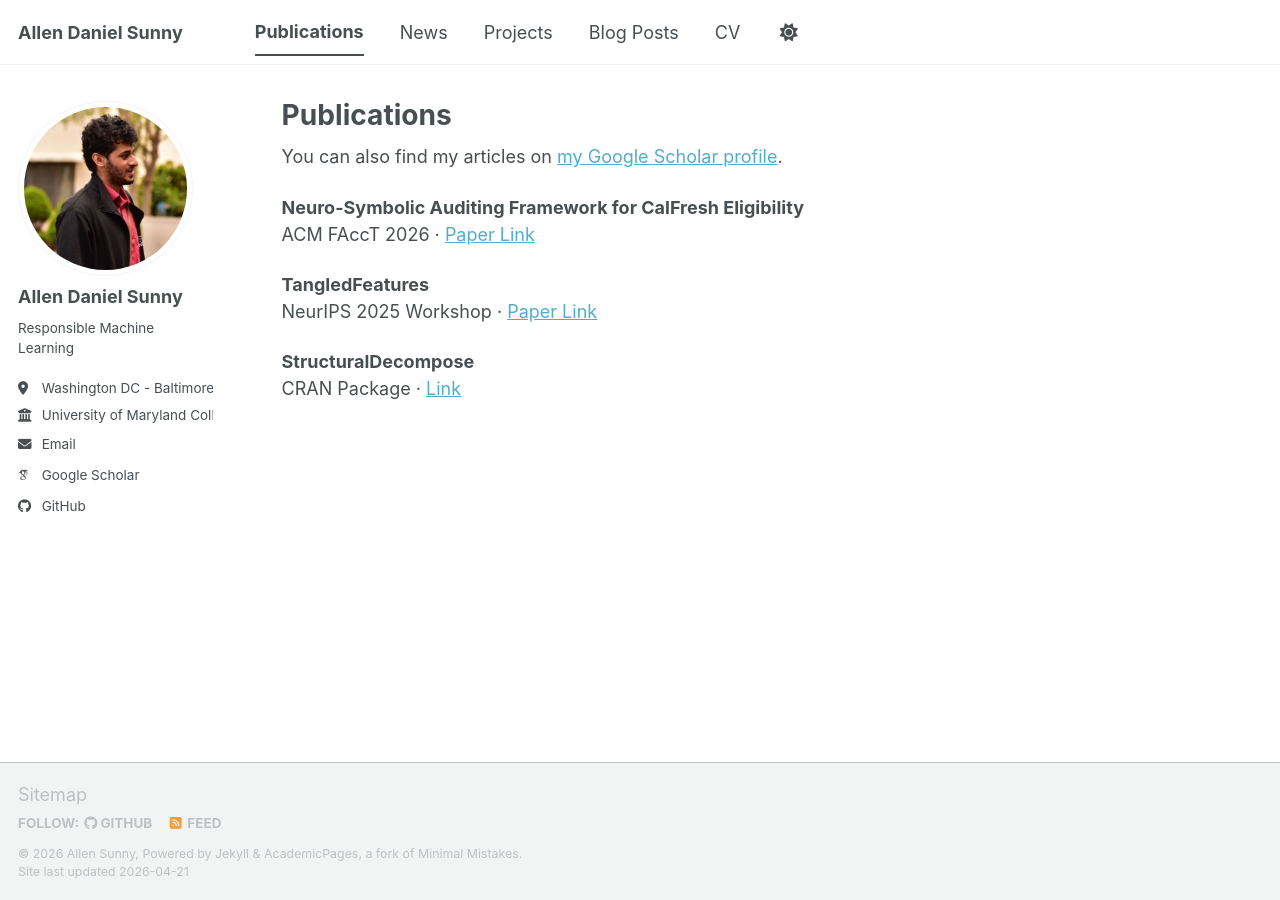
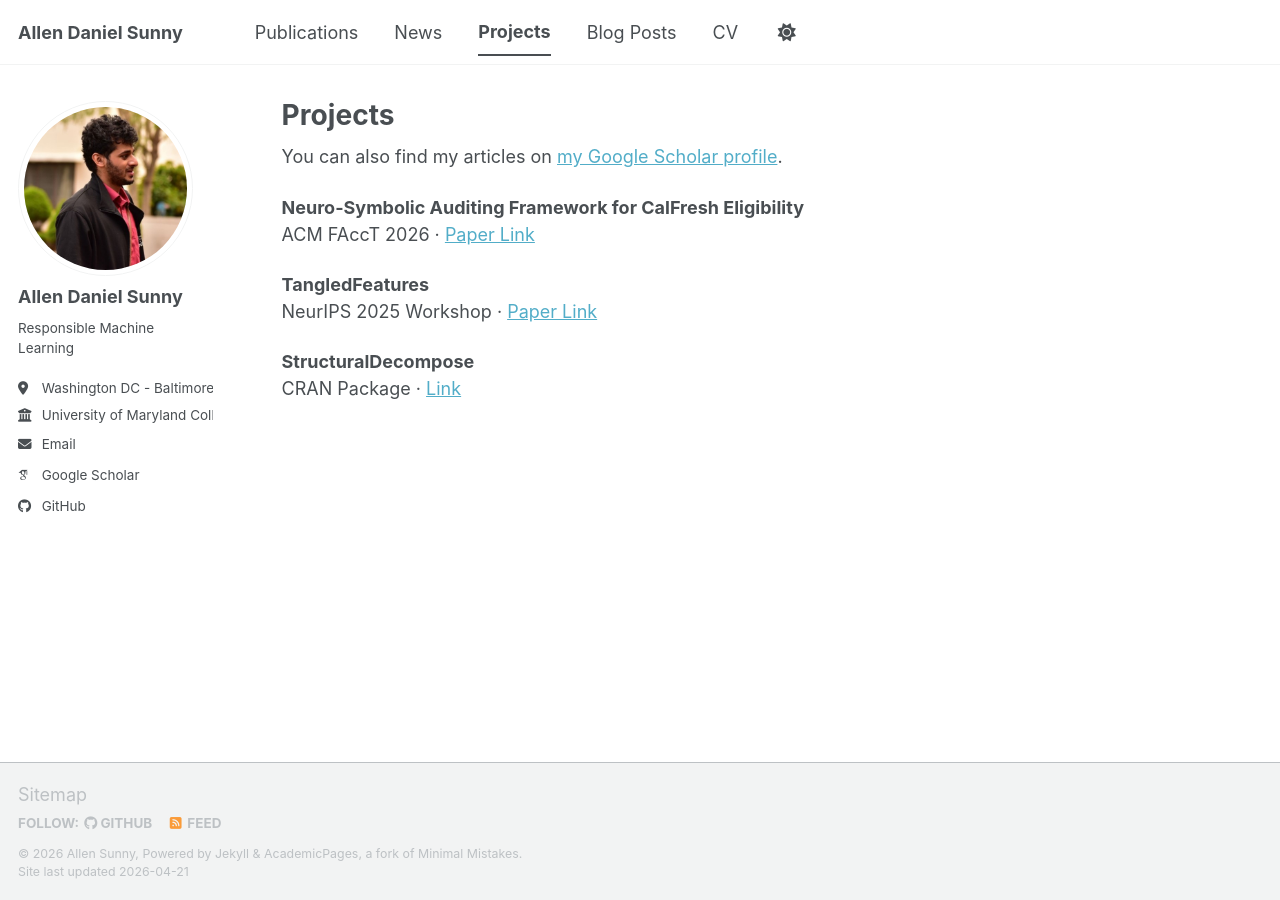
Before and after one commit to Allen-1242/Portfolio, a Jekyll site: the page built from _pages/projects.html, in a window 1280 px wide. Built offline with Jekyll 4.4.1, drawn with Linux system fonts in a browser that asks for light colours; some web fonts are replaced; a script bundle is joined from its source files by our own code; library files that are not in the unit come from our copies.

Commit message:
Projects

```diff
--- a/_pages/projects.html
+++ b/_pages/projects.html
@@ -1,7 +1,7 @@
 ---
 layout: single
-title: "Publications"
-permalink: /publications/
+title: "Projects"
+permalink: /projects/
 author_profile: true
 ---
 
```
Also changed, not shown: _pages/projects.md (added, +11 -0 lines).
